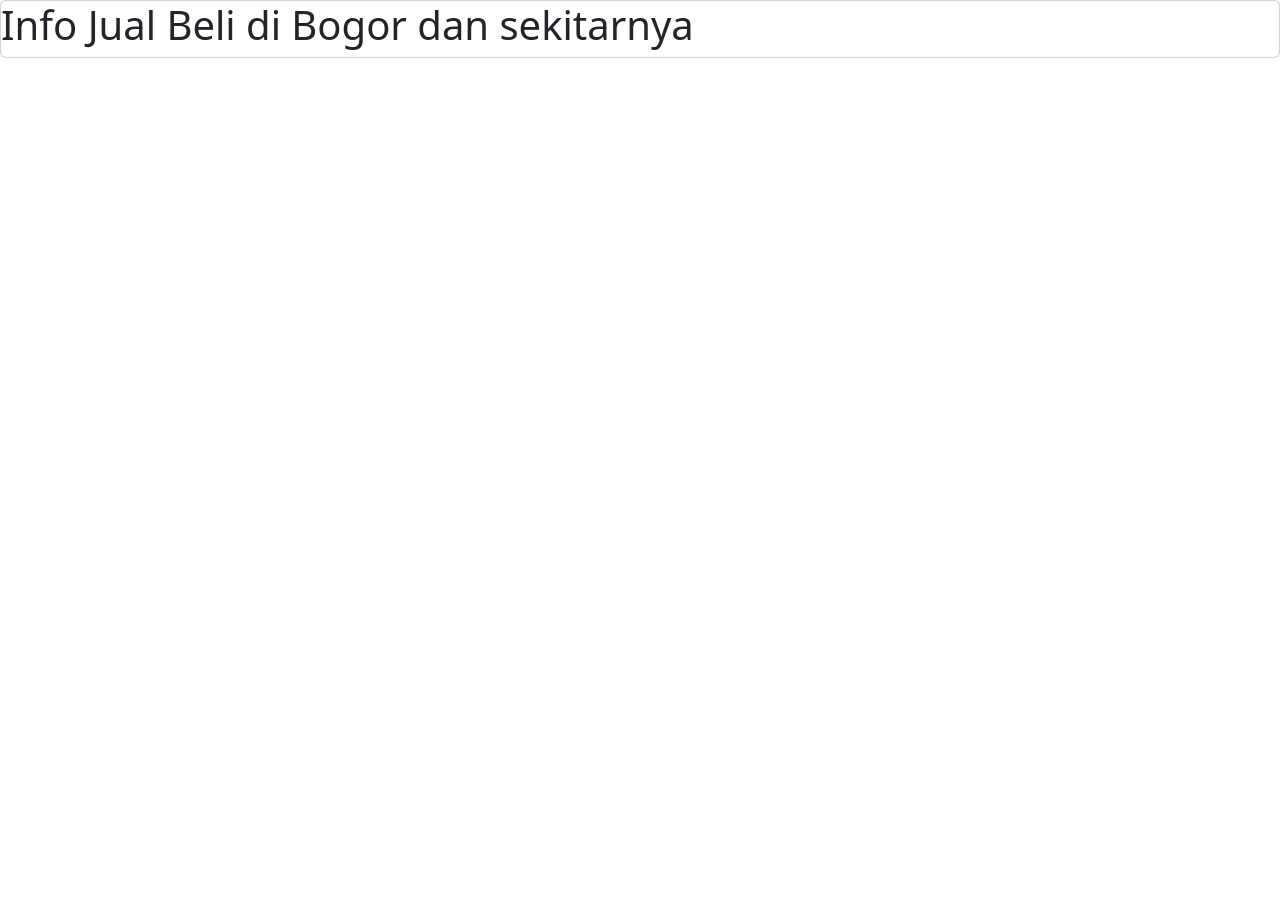
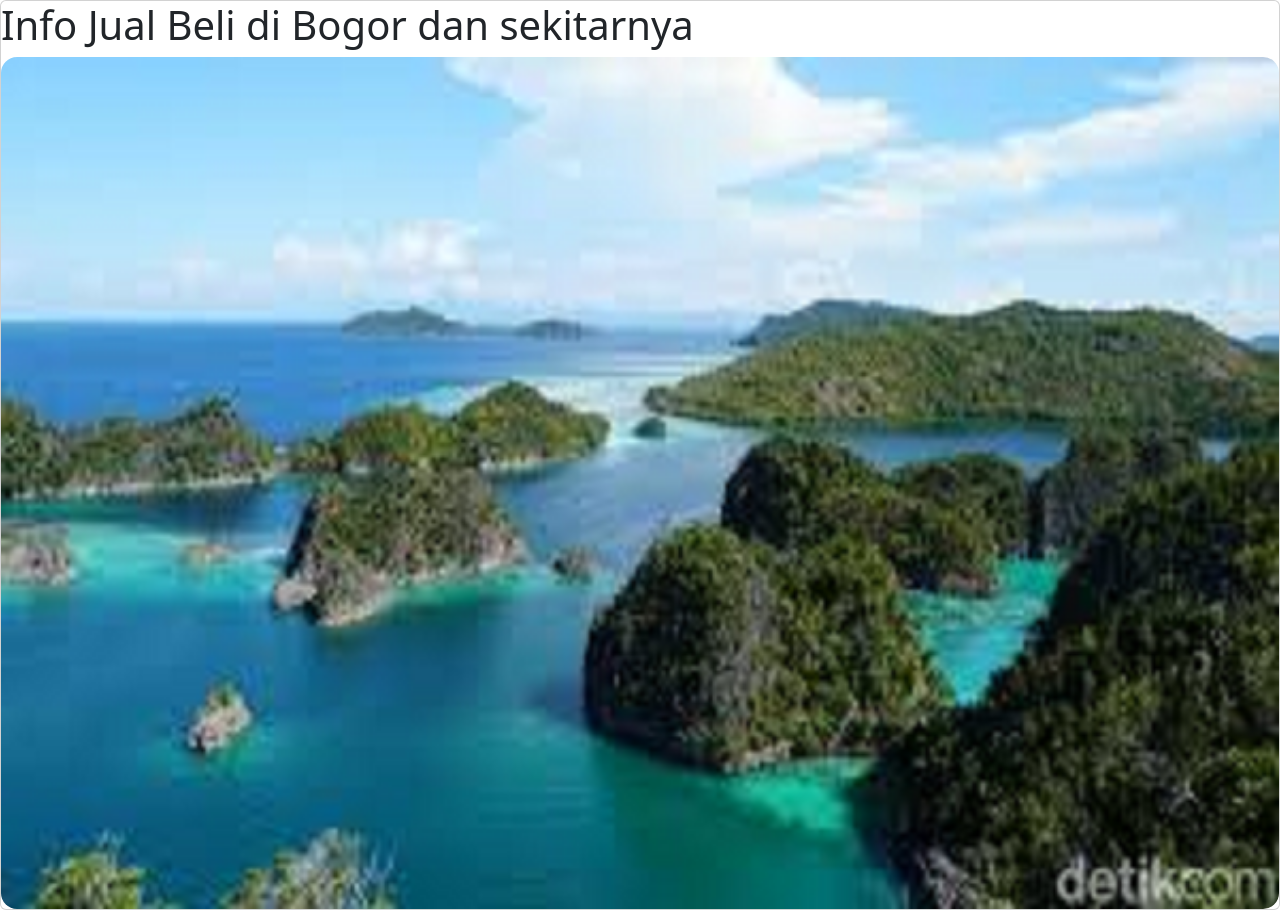
Before and after one commit to bogoronline/bogoronline.github.io, a plain HTML site: page index.html in a window 1280 px wide. Before the commit the page ends 800 px from the top, so only its background shows below. Drawn offline with nearby package versions, Linux system fonts and the light colour scheme.

Commit message:
Update index.html

```diff
--- a/index.html
+++ b/index.html
@@ -9,6 +9,7 @@
 <body>
 <div class="card">
 <h1>Info Jual Beli di Bogor dan sekitarnya</h1>
+<img style="border-radius:1em;" src="github101.png"/>
 </div>
 </body>
 <script src="https://cdn.jsdelivr.net/npm/bootstrap@5.3.7/dist/js/bootstrap.bundle.min.js" integrity="sha384-ndDqU0Gzau9qJ1lfW4pNLlhNTkCfHzAVBReH9diLvGRem5+R9g2FzA8ZGN954O5Q" crossorigin="anonymous"></script>
```
